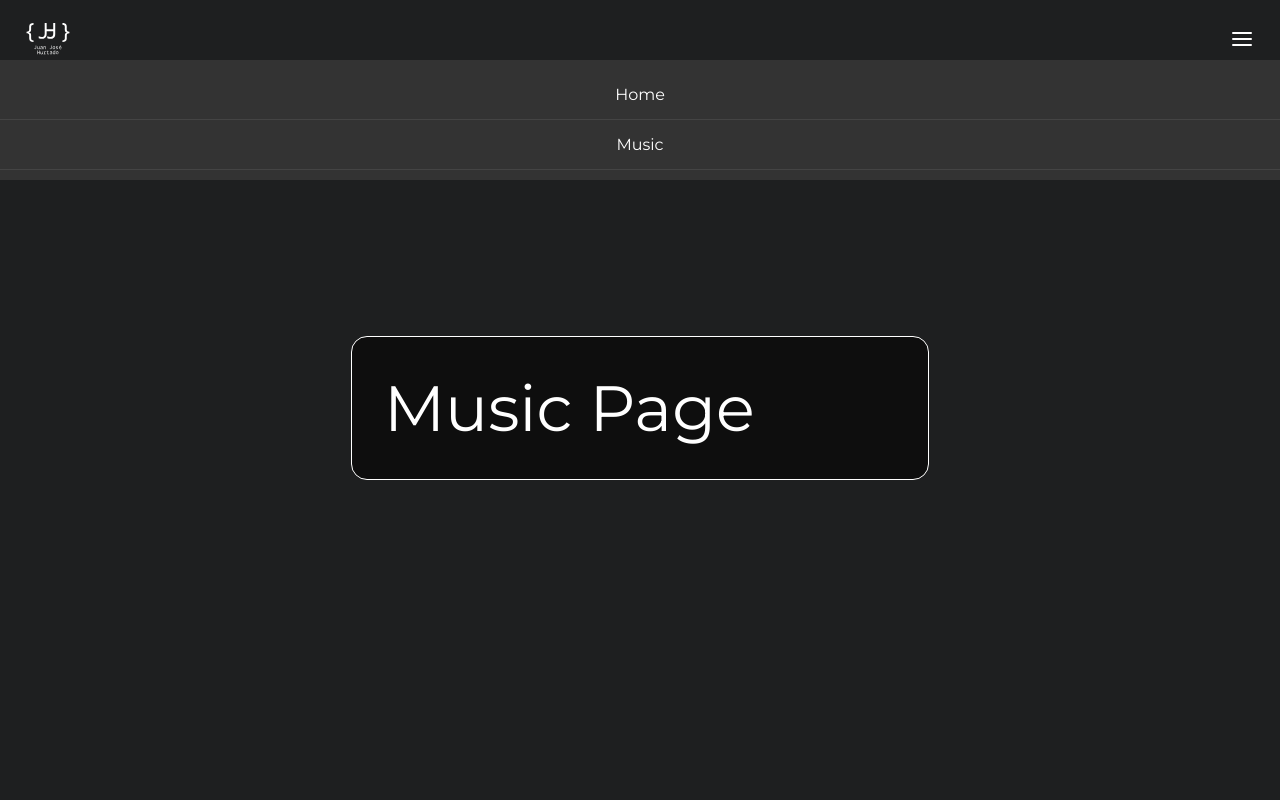
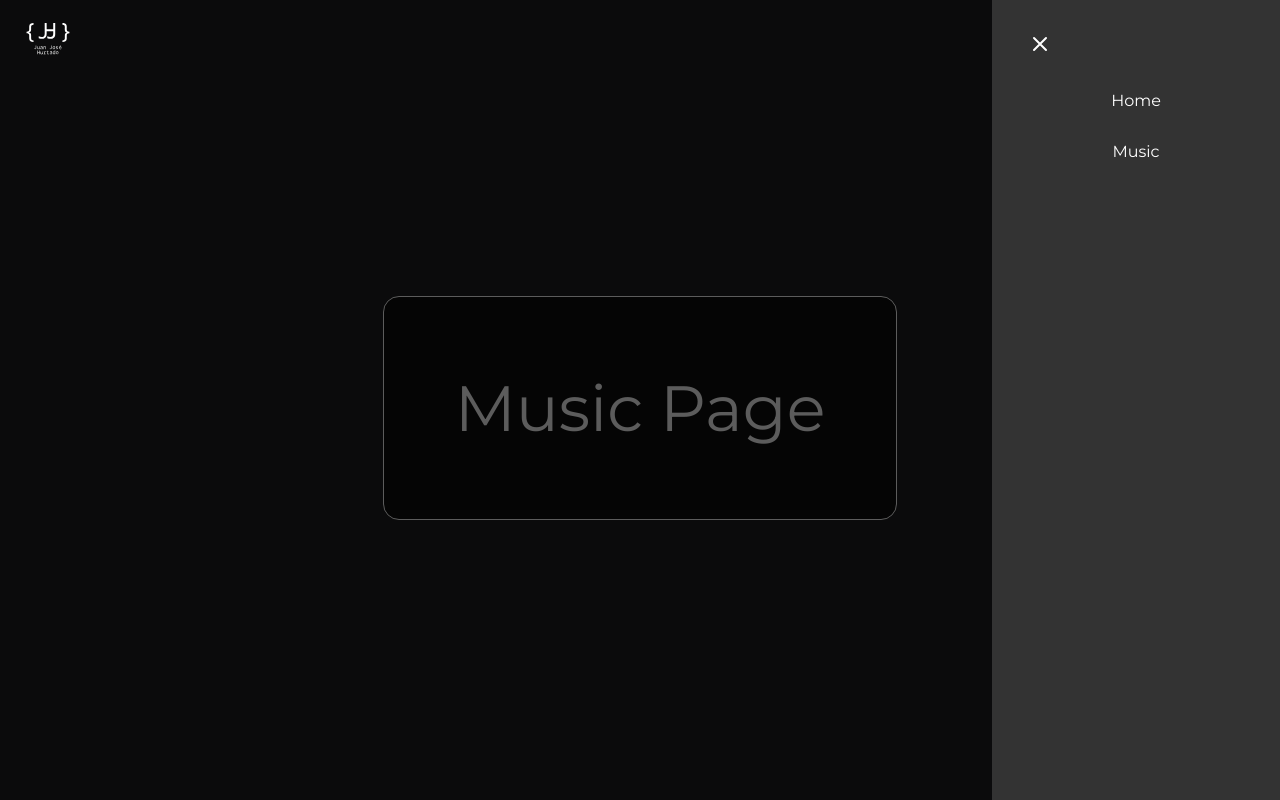
Before and after one commit to JuanjoH2/My-Personal-Website, an Astro site: page /music in a window 1280 px wide. Both pictures are taken after a click on the button 1242 px from the left and 40 px from the top of the page. Shown: the top 800 px of the page. Built offline with nearby package versions, Linux system fonts and the light colour scheme; Astro itself is replaced by a stand-in of ours.

Commit message:
Added a backdrop when opening the menu

```diff
--- a/src/components/Header.astro
+++ b/src/components/Header.astro
@@ -55,29 +55,62 @@ import Navigation from "./Navigation.astro";
     }
 </style>
 
-<script>
-    const toggleButton = document.getElementById("menu-toggle");
-    const navLinks = document.getElementById("main-menu-links");
+<script defer is:inline>
+    // 1. Get all necessary DOM elements
+    const toggleButton = document.getElementById("menu-toggle"); // The button that opens the menu (hamburger icon)
+    const navLinks = document.getElementById("main-menu-links"); // The actual navigation list container
+    const closeBtn = document.getElementById("close-button"); // The button inside the menu to close it ('X' icon)
+    const backdrop = document.getElementById("backdrop"); // The dark full-page overlay
 
-    if (toggleButton && navLinks) {
-        // 1. Toggle Menu Visibility on Button Click
-        toggleButton.addEventListener("click", () => {
-            // Toggles the 'expanded' class, which controls the menu's display property in CSS
-            navLinks.classList.toggle("expanded");
+    /**
+     * Toggles the menu state (open/closed) and updates all related elements.
+     * @param {boolean} closeOnly - Forces the menu to close.
+     */
+    const toggleMenu = (closeOnly = false) => {
+        // Essential check: If navLinks or backdrop don't exist, exit the function.
+        if (!navLinks || !backdrop) return;
 
-            // Toggles the 'aria-expanded' attribute for screen reader accessibility
-            const isExpanded =
-                toggleButton.getAttribute("aria-expanded") === "true" || false;
-            toggleButton.setAttribute("aria-expanded", String(!isExpanded));
+        // Determine the new expanded state. If closeOnly is true, force it to false.
+        const shouldBeExpanded = closeOnly
+            ? false
+            : !navLinks.classList.contains("expanded");
+
+        // Apply the 'expanded' class to the navigation
+        navLinks.classList.toggle("expanded", shouldBeExpanded);
+
+        // Apply the 'visible' class to the backdrop
+        backdrop.classList.toggle("visible", shouldBeExpanded);
+
+        // Update the main toggle button's aria-expanded attribute
+        if (toggleButton) {
+            toggleButton.setAttribute(
+                "aria-expanded",
+                String(shouldBeExpanded),
+            );
+        }
+    };
+
+    // Check if the essential elements are present before adding listeners
+    if (navLinks && backdrop) {
+        // A. Open/Close Menu using the Main Hamburger Button
+        if (toggleButton) {
+            toggleButton.addEventListener("click", () => toggleMenu());
+        }
+
+        // B. Close Menu using the 'X' Button inside the menu
+        if (closeBtn) {
+            // Force the menu to close when 'X' is clicked
+            closeBtn.addEventListener("click", () => toggleMenu(true));
+        }
+
+        // C. Auto-Close Menu when a Navigation Link is Clicked
+        // Check navLinks again before trying to query its children
+        navLinks.querySelectorAll("a").forEach((link) => {
+            // Force the menu to close when a link is clicked
+            link.addEventListener("click", () => toggleMenu(true));
         });
 
-        // 2. Auto-Close Menu on Link Click (Optional, but recommended for navigation)
-        // This provides a better user experience since the menu closes after a page navigation starts.
-        navLinks.querySelectorAll("a").forEach((link) => {
-            link.addEventListener("click", () => {
-                navLinks.classList.remove("expanded");
-                toggleButton.setAttribute("aria-expanded", "false");
-            });
-        });
+        // D. Close Menu when the Backdrop is Clicked (Recommended UX)
+        backdrop.addEventListener("click", () => toggleMenu(true));
     }
 </script>
--- a/src/components/Navigation.astro
+++ b/src/components/Navigation.astro
@@ -1,39 +1,68 @@
 <div id="main-menu-links" class="nav-links">
+    <button id="close-button" class="close-button" aria-label="Close">
+        <svg
+            xmlns="http://www.w3.org/2000/svg"
+            viewBox="0 0 24 24"
+            width="24"
+            height="24"
+        >
+            <path
+                d="M18 6L6 18M6 6l12 12"
+                stroke="currentColor"
+                stroke-width="2"
+                stroke-linecap="round"
+                stroke-linejoin="round"></path>
+        </svg>
+    </button>
     <a href="/">Home</a>
     <a href="/music">Music</a>
 </div>
-
 <style>
     /* --- Mobile/Universal Styles --- */
     .nav-links {
         /* Always hidden unless the button is clicked */
         display: none;
         flex-direction: column;
-        width: 100%;
+        width: 256px;
+        height: 100vh;
         position: absolute;
-        top: 60px;
-        left: 0;
+        top: 0px;
+        right: 0px;
         background-color: #333;
         z-index: 10;
-        padding: 10px 0;
+        padding: 16px;
     }
 
     .nav-links a {
         color: white;
-        padding: 15px 20px;
+        padding: 16px 20px;
         text-decoration: none;
         text-align: center;
-        border-bottom: 1px solid #444;
+        font-size: 16px;
+        border: 0px;
+        box-shadow: none;
     }
 
     .nav-links a:hover {
-        background-color: #555;
+        color: aqua;
     }
 
     /*
-   * The .expanded class is what makes it visible.
-   */
+    * The .expanded class is what makes it visible.
+    */
     .nav-links.expanded {
         display: flex;
     }
+
+    .close-button {
+        background-color: #333;
+        color: white;
+        padding: 16px 20px;
+        text-align: left;
+        border: none;
+    }
+
+    .close-button:hover {
+        color: aqua;
+    }
 </style>
--- a/src/layouts/BaseLayout.astro
+++ b/src/layouts/BaseLayout.astro
@@ -19,6 +19,7 @@ const { pageTitle } = Astro.props;
         <title>{pageTitle}</title>
     </head>
     <body>
+        <div id="backdrop" class="menu-backdrop"></div>
         <Header />
         <section id="welcome">
             <div class="titleDiv">
--- a/src/styles/global.css
+++ b/src/styles/global.css
@@ -34,16 +34,17 @@ section {
     /* Width of the Div (box) */
     width: 512px;
     /* Height of the Div (box) */
-    height: auto;
+    height: 222px;
     /* This centers the Div (box) and removes other margins */
     margin: 0 auto;
-    /* Padding inside the Div (box) */
-    padding: 32px;
+    /* These attributes are for making the content fully centered */
+    display: flex;
+    justify-content: center;
+    align-items: center;
 }
 
 /* This rule targets ONLY h1 elements that are descendants of .titleDiv */
 .titleDiv h1 {
-    margin: 0;
     font-weight: normal;
     text-align: left;
     font-size: 64px;
@@ -51,9 +52,44 @@ section {
 
 /* This rule targets ONLY h2 elements that are descendants of .titleDiv */
 .titleDiv h2 {
-    margin: 0;
     /* Corrected margin syntax: multiple values are separated by spaces, not commas */
     font-weight: normal;
     text-align: center;
     font-size: 64px;
 }
+
+/* BACKDROP STYLES */
+.menu-backdrop {
+    /* Set to cover the entire viewport */
+    position: fixed;
+    top: 0;
+    left: 0;
+    width: 100%;
+    height: 100%;
+
+    /* Dark background with 70% opacity */
+    background-color: rgba(0, 0, 0, 0.64);
+
+    /* Ensure it is below the menu (z-index: 10) but above everything else */
+    z-index: 9;
+
+    /* Initially hide the overlay. Use opacity and transition for smooth fade. */
+    opacity: 0;
+    visibility: hidden;
+    /* Use visibility/opacity for transition */
+    transition: opacity 0.3s ease-in-out, visibility 0.3s;
+}
+
+/* Toggled by JavaScript to make the overlay visible and opaque */
+.menu-backdrop.visible {
+    opacity: 1;
+    visibility: visible;
+}
+
+/* Adjust your .nav-links z-index to ensure it stays on top of the backdrop */
+.nav-links {
+    /* ... existing styles ... */
+    z-index: 10;
+    /* Keep this at 10 to be above the backdrop's z-index of 9 */
+    /* ... existing styles ... */
+}
```
